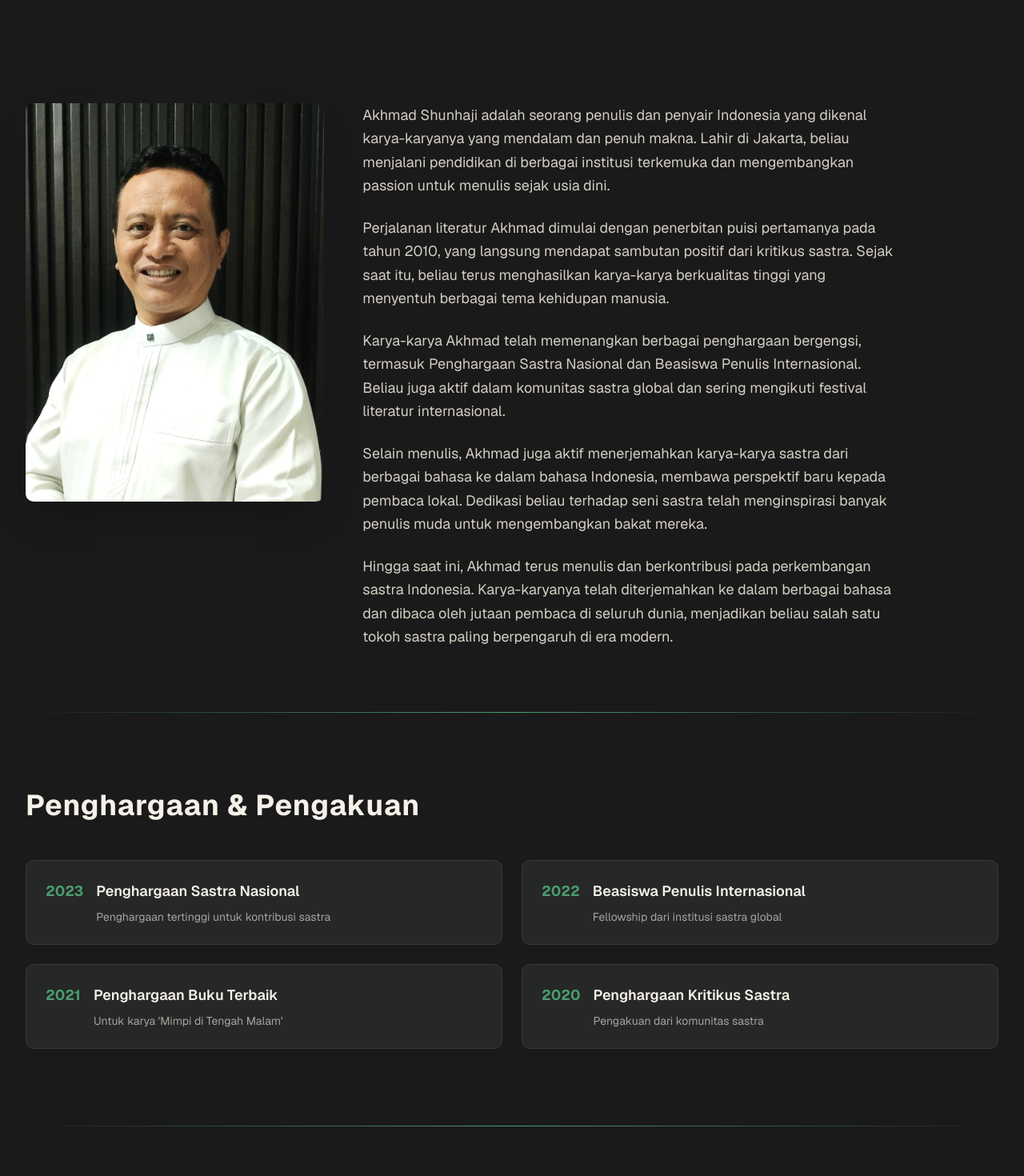
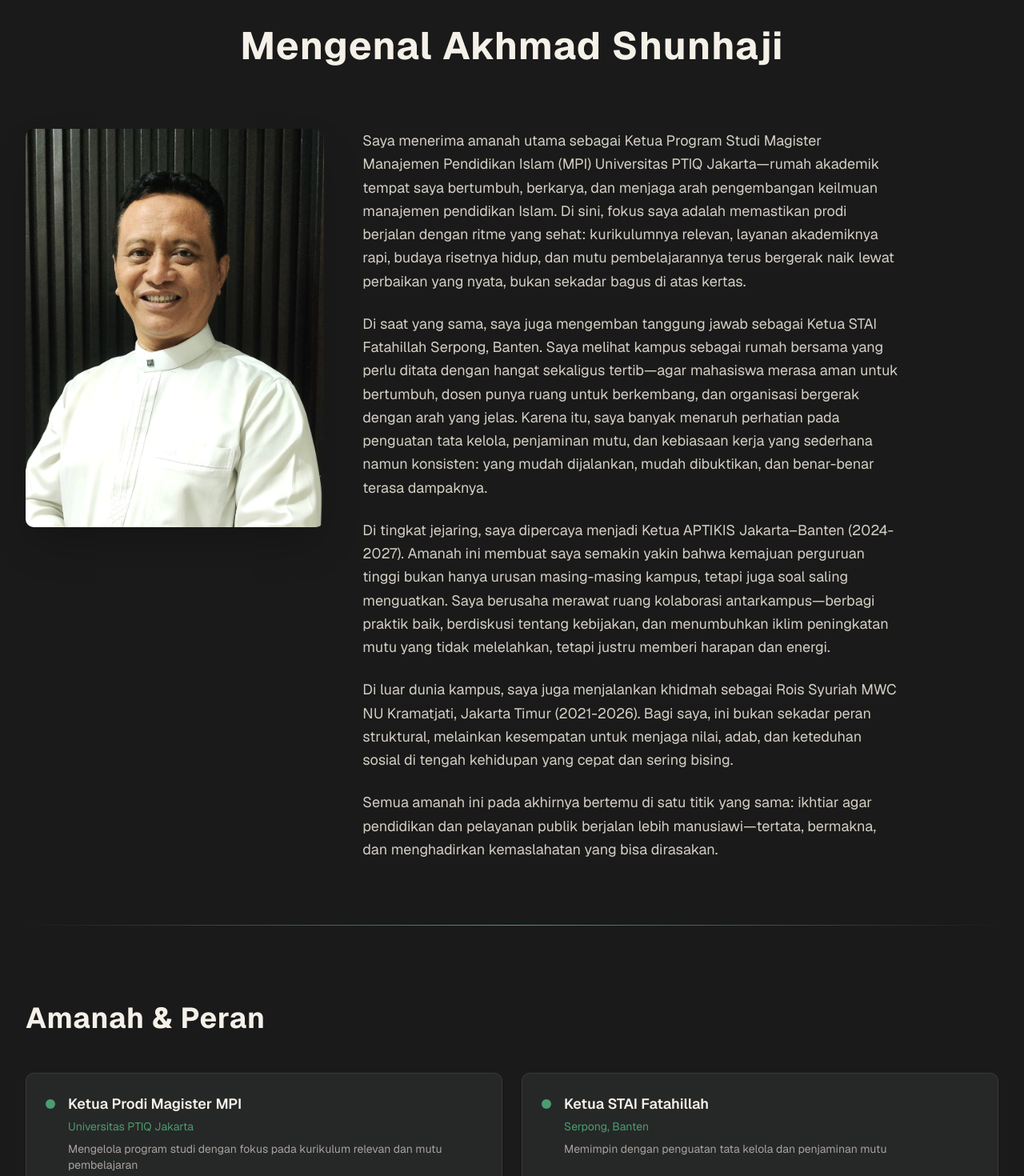
Before and after one commit to AhmadDzulfikar/Akhmad_Shunhaji, a Next.js app: page /about in a window 1280 px wide. Shown: the part 140-1610 px from the top of the page at 80% size. Built offline with nearby package versions, Linux system fonts and the light colour scheme.

Commit message:
Finish all data in about page

```diff
--- a/app/about/page.tsx
+++ b/app/about/page.tsx
@@ -62,39 +62,49 @@ const timelineVariants = {
 
 export default function AboutPage() {
   const bioText = [
-    "Akhmad Shunhaji adalah seorang penulis dan penyair Indonesia yang dikenal karya-karyanya yang mendalam dan penuh makna. Lahir di Jakarta, beliau menjalani pendidikan di berbagai institusi terkemuka dan mengembangkan passion untuk menulis sejak usia dini.",
-    "Perjalanan literatur Akhmad dimulai dengan penerbitan puisi pertamanya pada tahun 2010, yang langsung mendapat sambutan positif dari kritikus sastra. Sejak saat itu, beliau terus menghasilkan karya-karya berkualitas tinggi yang menyentuh berbagai tema kehidupan manusia.",
-    "Karya-karya Akhmad telah memenangkan berbagai penghargaan bergengsi, termasuk Penghargaan Sastra Nasional dan Beasiswa Penulis Internasional. Beliau juga aktif dalam komunitas sastra global dan sering mengikuti festival literatur internasional.",
-    "Selain menulis, Akhmad juga aktif menerjemahkan karya-karya sastra dari berbagai bahasa ke dalam bahasa Indonesia, membawa perspektif baru kepada pembaca lokal. Dedikasi beliau terhadap seni sastra telah menginspirasi banyak penulis muda untuk mengembangkan bakat mereka.",
-    "Hingga saat ini, Akhmad terus menulis dan berkontribusi pada perkembangan sastra Indonesia. Karya-karyanya telah diterjemahkan ke dalam berbagai bahasa dan dibaca oleh jutaan pembaca di seluruh dunia, menjadikan beliau salah satu tokoh sastra paling berpengaruh di era modern.",
+    "Saya menerima amanah utama sebagai Ketua Program Studi Magister Manajemen Pendidikan Islam (MPI) Universitas PTIQ Jakarta—rumah akademik tempat saya bertumbuh, berkarya, dan menjaga arah pengembangan keilmuan manajemen pendidikan Islam. Di sini, fokus saya adalah memastikan prodi berjalan dengan ritme yang sehat: kurikulumnya relevan, layanan akademiknya rapi, budaya risetnya hidup, dan mutu pembelajarannya terus bergerak naik lewat perbaikan yang nyata, bukan sekadar bagus di atas kertas.",
+    "Di saat yang sama, saya juga mengemban tanggung jawab sebagai Ketua STAI Fatahillah Serpong, Banten. Saya melihat kampus sebagai rumah bersama yang perlu ditata dengan hangat sekaligus tertib—agar mahasiswa merasa aman untuk bertumbuh, dosen punya ruang untuk berkembang, dan organisasi bergerak dengan arah yang jelas. Karena itu, saya banyak menaruh perhatian pada penguatan tata kelola, penjaminan mutu, dan kebiasaan kerja yang sederhana namun konsisten: yang mudah dijalankan, mudah dibuktikan, dan benar-benar terasa dampaknya.",
+    "Di tingkat jejaring, saya dipercaya menjadi Ketua APTIKIS Jakarta–Banten (2024-2027). Amanah ini membuat saya semakin yakin bahwa kemajuan perguruan tinggi bukan hanya urusan masing-masing kampus, tetapi juga soal saling menguatkan. Saya berusaha merawat ruang kolaborasi antarkampus—berbagi praktik baik, berdiskusi tentang kebijakan, dan menumbuhkan iklim peningkatan mutu yang tidak melelahkan, tetapi justru memberi harapan dan energi.",
+    "Di luar dunia kampus, saya juga menjalankan khidmah sebagai Rois Syuriah MWC NU Kramatjati, Jakarta Timur (2021-2026). Bagi saya, ini bukan sekadar peran struktural, melainkan kesempatan untuk menjaga nilai, adab, dan keteduhan sosial di tengah kehidupan yang cepat dan sering bising.",
+    "Semua amanah ini pada akhirnya bertemu di satu titik yang sama: ikhtiar agar pendidikan dan pelayanan publik berjalan lebih manusiawi—tertata, bermakna, dan menghadirkan kemaslahatan yang bisa dirasakan.",
   ]
 
-  const awards = [
-    { year: "2023", title: "Penghargaan Sastra Nasional", description: "Penghargaan tertinggi untuk kontribusi sastra" },
-    { year: "2022", title: "Beasiswa Penulis Internasional", description: "Fellowship dari institusi sastra global" },
-    { year: "2021", title: "Penghargaan Buku Terbaik", description: "Untuk karya 'Mimpi di Tengah Malam'" },
-    { year: "2020", title: "Penghargaan Kritikus Sastra", description: "Pengakuan dari komunitas sastra" },
+  const roles = [
+    { title: "Ketua Prodi Magister MPI", institution: "Universitas PTIQ Jakarta", description: "Mengelola program studi dengan fokus pada kurikulum relevan dan mutu pembelajaran" },
+    { title: "Ketua STAI Fatahillah", institution: "Serpong, Banten", description: "Memimpin dengan penguatan tata kelola dan penjaminan mutu" },
+    { title: "Ketua APTIKIS", institution: "Jakarta–Banten (2024-2027)", description: "Merawat kolaborasi antarkampus dan peningkatan mutu bersama" },
+    { title: "Rois Syuriah MWC NU", institution: "Kramatjati, Jakarta Timur (2021-2026)", description: "Menjaga nilai, adab, dan keteduhan sosial" },
   ]
 
   const timeline = [
-    { year: "2010", event: "Penerbitan puisi pertama 'Suara Hati'" },
-    { year: "2013", event: "Menerbitkan novel debut 'Perjalanan Jiwa'" },
-    { year: "2016", event: "Mulai menerjemahkan karya sastra internasional" },
-    { year: "2019", event: "Menerbitkan koleksi puisi 'Cahaya Malam'" },
-    { year: "2023", event: "Karya diterjemahkan ke 15 bahasa" },
+    { year: "2021", event: "Menjabat sebagai Rois Syuriah MWC NU Kramatjati" },
+    { year: "2024", event: "Dipercaya sebagai Ketua APTIKIS Jakarta–Banten" },
+    { year: "Sekarang", event: "Ketua Prodi Magister MPI Universitas PTIQ Jakarta" },
+    { year: "Sekarang", event: "Ketua STAI Fatahillah Serpong, Banten" },
   ]
 
   return (
     <main className="bg-[#1a1a1a] min-h-screen">
       <Navbar currentPage="ABOUT" />
 
-      {/* Hero Section with Blog Button */}
+      {/* Hero Section with Title */}
       <motion.div
-        className="relative pt-24 pb-12 px-8"
+        className="relative pt-24 pb-8 px-8"
         initial={{ opacity: 0 }}
         animate={{ opacity: 1 }}
         transition={{ duration: 0.6, ease: EASE_OUT }}
-      />
+      >
+        <div className="max-w-7xl mx-auto">
+          <motion.h1
+            className="text-4xl lg:text-5xl font-bold text-[#f5f1e8] tracking-wide text-center"
+            initial={{ opacity: 0, y: -20 }}
+            animate={{ opacity: 1, y: 0 }}
+            transition={{ duration: 0.6, delay: 0.2, ease: EASE_OUT }}
+          >
+            Mengenal Akhmad Shunhaji
+          </motion.h1>
+        </div>
+      </motion.div>
 
       {/* Main Biography Section */}
       <motion.section className="px-8 py-12" variants={containerVariants} initial="hidden" animate="visible">
@@ -163,7 +173,7 @@ export default function AboutPage() {
             transition={{ duration: 0.6, ease: EASE_OUT }}
             viewport={{ once: true }}
           >
-            Penghargaan & Pengakuan
+            Amanah & Peran
           </motion.h2>
 
           <motion.div
@@ -173,7 +183,7 @@ export default function AboutPage() {
             whileInView="visible"
             viewport={{ once: true, margin: "-100px" }}
           >
-            {awards.map((award, index) => (
+            {roles.map((role, index) => (
               <motion.div
                 key={index}
                 className="bg-[#262727] p-6 rounded-lg border border-[#3a3a3a] hover:border-[#4a9d6f]"
@@ -182,17 +192,16 @@ export default function AboutPage() {
               >
                 <motion.div className="flex items-start gap-4">
                   <motion.div
-                    className="text-[#4a9d6f] font-bold text-lg min-w-fit"
+                    className="w-3 h-3 mt-2 bg-[#4a9d6f] rounded-full flex-shrink-0"
                     initial={{ scale: 0 }}
                     whileInView={{ scale: 1 }}
                     transition={{ duration: 0.5, delay: index * 0.1, ease: EASE_OUT }}
                     viewport={{ once: true }}
-                  >
-                    {award.year}
-                  </motion.div>
+                  />
                   <div>
-                    <h3 className="text-[#f5f1e8] font-semibold text-lg mb-2">{award.title}</h3>
-                    <p className="text-[#a8a39e] text-sm">{award.description}</p>
+                    <h3 className="text-[#f5f1e8] font-semibold text-lg mb-1">{role.title}</h3>
+                    <p className="text-[#4a9d6f] text-sm mb-2">{role.institution}</p>
+                    <p className="text-[#a8a39e] text-sm">{role.description}</p>
                   </div>
                 </motion.div>
               </motion.div>
--- a/components/about-section.tsx
+++ b/components/about-section.tsx
@@ -65,26 +65,27 @@ export function AboutSection() {
 
         {/* Text Content */}
         <motion.div className="space-y-6" variants={containerVariants}>
+          <motion.h2 className="text-2xl md:text-3xl font-bold text-[#f5f1e8] tracking-wide" variants={itemVariants}>
+            Mengenal Akhmad Shunhaji
+          </motion.h2>
+
           <motion.p className="text-[#d4d4d4] leading-relaxed text-lg" variants={itemVariants}>
-            Saya adalah seorang penulis dan penulis buku yang berdedikasi untuk menciptakan karya-karya yang
-            menginspirasi dan menggerakkan hati pembaca. Dengan pengalaman lebih dari satu dekade dalam industri
-            penerbitan, saya telah mengembangkan gaya penulisan yang unik dan menarik.
+            Ketua Program Studi Magister Manajemen Pendidikan Islam (MPI) Universitas PTIQ Jakarta dan Ketua STAI Fatahillah Serpong, Banten. Fokus saya adalah memastikan pendidikan berjalan dengan ritme yang sehat: kurikulumnya relevan, layanan akademiknya rapi, dan mutu pembelajarannya terus bergerak naik.
           </motion.p>
 
           <motion.p className="text-[#d4d4d4] leading-relaxed text-lg" variants={itemVariants}>
-            Setiap buku yang saya tulis adalah hasil dari riset mendalam, refleksi pribadi, dan komitmen untuk
-            memberikan nilai kepada pembaca. Saya percaya bahwa sastra memiliki kekuatan untuk mengubah perspektif dan
-            menginspirasi perubahan positif.
+            Dipercaya sebagai Ketua APTIKIS Jakarta–Banten (2024-2027) dan Rois Syuriah MWC NU Kramatjati. Semua amanah ini bertemu di satu titik: ikhtiar agar pendidikan dan pelayanan publik berjalan lebih manusiawi—tertata, bermakna, dan menghadirkan kemaslahatan.
           </motion.p>
 
-          <motion.button
-            className="px-8 py-3 border-2 border-[#4a9d6f] text-[#4a9d6f] rounded-full font-semibold uppercase tracking-wide hover:bg-[#4a9d6f] hover:text-[#262727] transition-all duration-300"
+          <motion.a
+            href="/about"
+            className="inline-block px-8 py-3 border-2 border-[#4a9d6f] text-[#4a9d6f] rounded-full font-semibold uppercase tracking-wide hover:bg-[#4a9d6f] hover:text-[#262727] transition-all duration-300"
             variants={itemVariants}
             whileHover={{ scale: 1.05 }}
             whileTap={{ scale: 0.95 }}
           >
             Read More
-          </motion.button>
+          </motion.a>
         </motion.div>
       </div>
     </motion.section>
```
